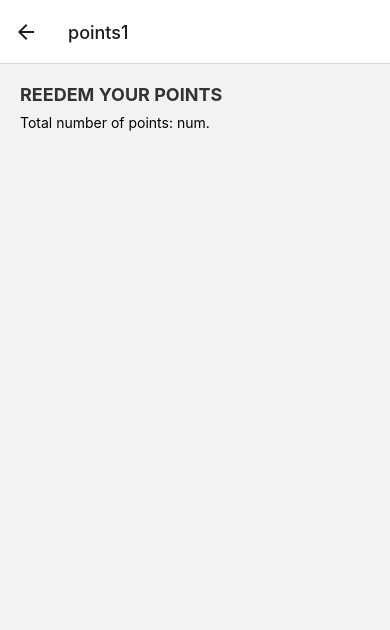
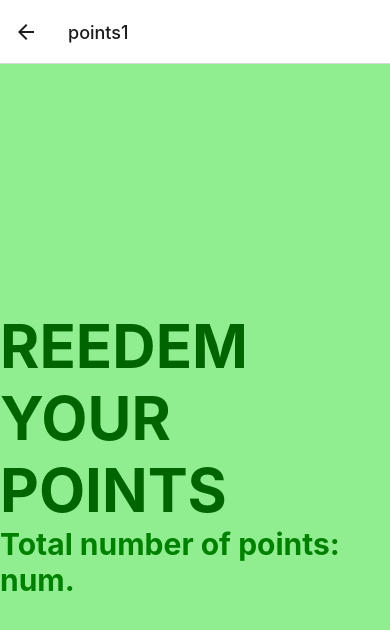
Before and after one commit to cgonzalezt/H4DScanner, a React Native app: screen /points1 in a window 390 px wide. Shown: the top 630 px of the page. Built offline with nearby package versions, Linux system fonts and the light colour scheme.

Commit message:
Design :)

```diff
--- a/screens/home.js
+++ b/screens/home.js
@@ -19,19 +19,19 @@ const Home = ({navigation}) => {
             <TouchableOpacity
                 onPress={() => navigation.navigate('Cam', {name: 'Cam'})}
                 style = {styles.cambutton}>
-                <Text>Scan Container</Text>
+                <Text style = {styles.baseText}>Scan Container</Text>
             </TouchableOpacity>
 
             <TouchableOpacity
                 onPress={() => navigation.navigate('points1', {name: 'points1'})}
                 style={styles.p1button}>
-                <Text>Check/Redeem your points!</Text>
+                <Text style = {styles.baseText}>Check/Redeem your points!</Text>
             </TouchableOpacity>
 
             <TouchableOpacity
                 onPress={() => navigation.navigate('returnmap', {name: 'returnmap'})}
                 style={styles.mapbutton}>
-                <Text>Dropoff locator</Text>
+                <Text style = {styles.baseText}>Dropoff locator</Text>
             </TouchableOpacity>
         </View>
 );
@@ -40,16 +40,18 @@ const Home = ({navigation}) => {
 const styles = StyleSheet.create({
     container: {
         flex: 1,
-        backgroundColor: 'mediumaquamarine',
+        backgroundColor: 'darkgreen',
         alignItems: 'center',
         justifyContent: 'center',
     },
     baseText: {
         fontFamily: 'Arial',
+        color: 'white',
     },
     titleText: {
         fontSize: 60,
         fontWeight: 'bold',
+        color: 'white',
     },
     cambutton: {
         marginTop: 20,
--- a/screens/points1.js
+++ b/screens/points1.js
@@ -6,13 +6,43 @@ const titleText = "REEDEM YOUR POINTS";
 
 export default function Points1() {
   return (
-    <View style={globalStyles.container}>
-        <Text style= {globalStyles.titleText}>
+    <View style={styles2.container}>
+        <Text style= {styles2.titleText}>
             {titleText}
         </Text>
-        <Text style= {globalStyles.paragraph}>
+        <Text style= {styles2.header}>
             {"Total number of points: num."}
         </Text>
     </View>
   );
 }
+
+const styles2 = StyleSheet.create({
+    container: {
+        flex: 1,
+        backgroundColor: 'lightgreen',
+        alignItems: 'center',
+        justifyContent: 'center',
+    },
+    baseText: {
+        fontFamily: 'Arial',
+    },
+    titleText: {
+        fontSize: 60,
+        fontWeight: 'bold',
+        color: 'darkgreen',
+    },
+    header: {
+        fontSize: 30,
+        fontWeight: 'bold',
+        color: 'green',
+    },
+    ButtonContainer: {
+        elevation: 8,
+        backgroundColor: 'green',
+        borderRadius: 10,
+        paddingVertical: 10,
+        paddingHorizontal: 12,
+    },
+
+})
--- a/screens/points2.js
+++ b/screens/points2.js
@@ -9,3 +9,27 @@ export default function Points2() {
     </View>
   );
 }
+
+const styles2 = StyleSheet.create({
+    container: {
+        flex: 1,
+        backgroundColor: 'mediumaquamarine',
+        alignItems: 'center',
+        justifyContent: 'center',
+    },
+    baseText: {
+        fontFamily: 'Arial',
+    },
+    titleText: {
+        fontSize: 60,
+        fontWeight: 'bold',
+    },
+    ButtonContainer: {
+        elevation: 8,
+        backgroundColor: 'green',
+        borderRadius: 10,
+        paddingVertical: 10,
+        paddingHorizontal: 12,
+    },
+
+})
```
